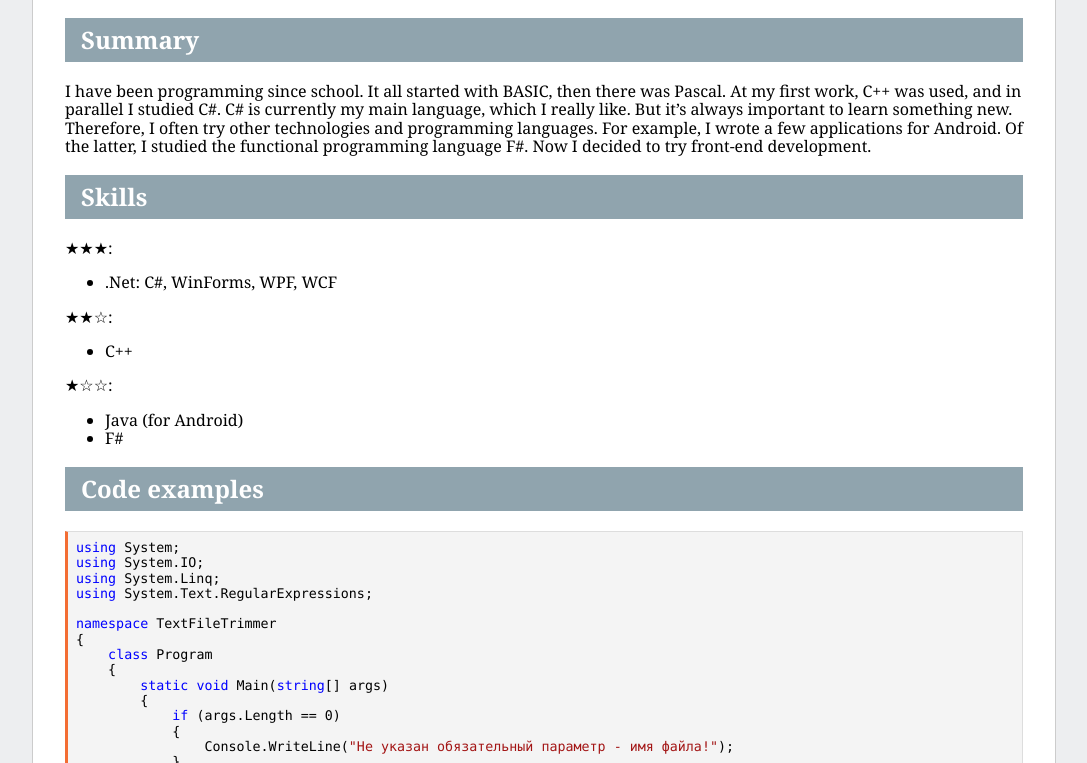
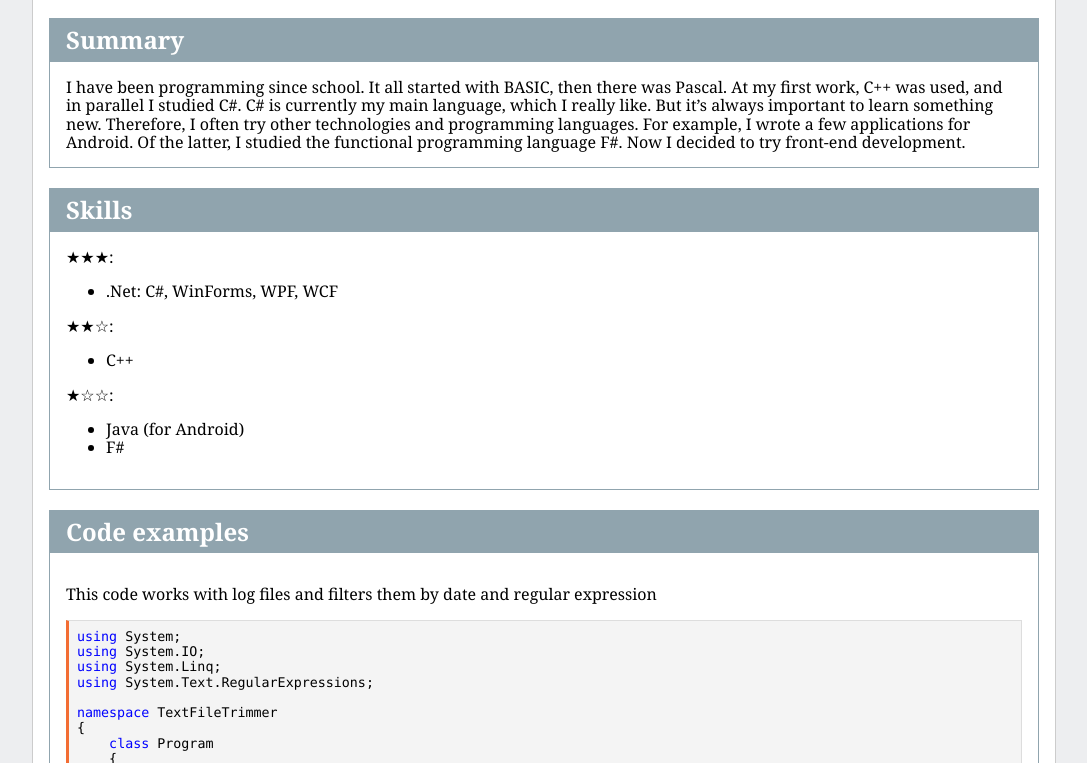
Before and after one commit to AlanThunderclap/rsschool-cv, a plain HTML site: page index.html in a window 1280 px wide. Shown: the part 183-946 px from the top of the page, without its empty margins (96-1183 px from the left). Drawn offline with nearby package versions, Linux system fonts and the light colour scheme.

Commit message:
feat: add border for sections

```diff
--- a/index.html
+++ b/index.html
@@ -13,7 +13,7 @@
 
 <body>
     <header>
-        <img src="assets/photo.jpg" alt="My photo" width="128px">
+        <img src="assets/photo.jpg" alt="I really have no one good portrait photo!" width="128">
         <div class="header-info">
             <h1>Aleksei Lazarenko</h1>
             <div>
@@ -25,7 +25,7 @@
     <main>
         <section>
             <h2>Summary</h2>
-            <p>
+            <div>
                 I have been programming since school.
                 It all started with BASIC, then there was Pascal.
                 At my first work, C++ was used, and in parallel I studied C#.
@@ -35,11 +35,11 @@
                 For example, I wrote a few applications for Android.
                 Of the latter, I studied the functional programming language F#.
                 Now I decided to try front-end development.
-            </p>
+                </d>
         </section>
         <section>
             <h2>Skills</h2>
-            <p>
+            <div>
                 ★★★:
                 <ul>
                     <li>.Net: C#, WinForms, WPF, WCF</li>
@@ -55,11 +55,13 @@
                     <li>Java (for Android)</li>
                     <li>F#</li>
                 </ul>
-            </p>
+            </div>
         </section>
         <section>
             <h2>Code examples</h2>
-            <pre class="cscode">
+            <div>
+                <p>This code works with log files and filters them by date and regular expression</p>
+                <pre class="cscode">
 <code><span class="key">using</span> System;
 <span class="key">using</span> System.IO;
 <span class="key">using</span> System.Linq;
@@ -125,22 +127,24 @@
     }
 }
 </code></pre>
-        <br>
+            </div>
         </section>
         <section>
             <h2>Experience</h2>
-            <p>
+            <div>
                 I have experience in developing and supporting client-server applications,
                 special software that works with navigation equipment,
                 services for mobile content providers.
-            </p>
+            </div>
         </section>
         <section>
             <h2>Languages</h2>
-            <ul>
-                <li><span class="lang-name">Russian:</span> Native</li>
-                <li><span class="lang-name">English:</span> Pre-Intermediate</li>
-            </ul>
+            <div>
+                <ul>
+                    <li><span class="lang-name">Russian:</span> Native</li>
+                    <li><span class="lang-name">English:</span> Pre-Intermediate</li>
+                </ul>
+            </div>
         </section>
     </main>
 </body>
--- a/style.css
+++ b/style.css
@@ -7,7 +7,6 @@ html {
 
 body {
     border: #cccccc 1px solid;
-    border-radius: 10px;
     font-family: Georgia, 'Times New Roman', Times, serif
 }
 
@@ -34,6 +33,7 @@ h1 {
 h2 {
     background-color: #90A4AE;
     padding: 8px 16px;
+    margin-bottom: 0;
     color: white;
 }
 
@@ -47,7 +47,16 @@ a:hover {
 
 main {
     background-color: white;
-    padding: 1px 32px 16px 32px;
+    padding: 1px 16px 16px 16px;
+}
+
+section {
+    border: 1px #90A4AE solid;
+    border-top: none;
+}
+
+section>div {
+    padding: 16px;
 }
 
 code {
```
